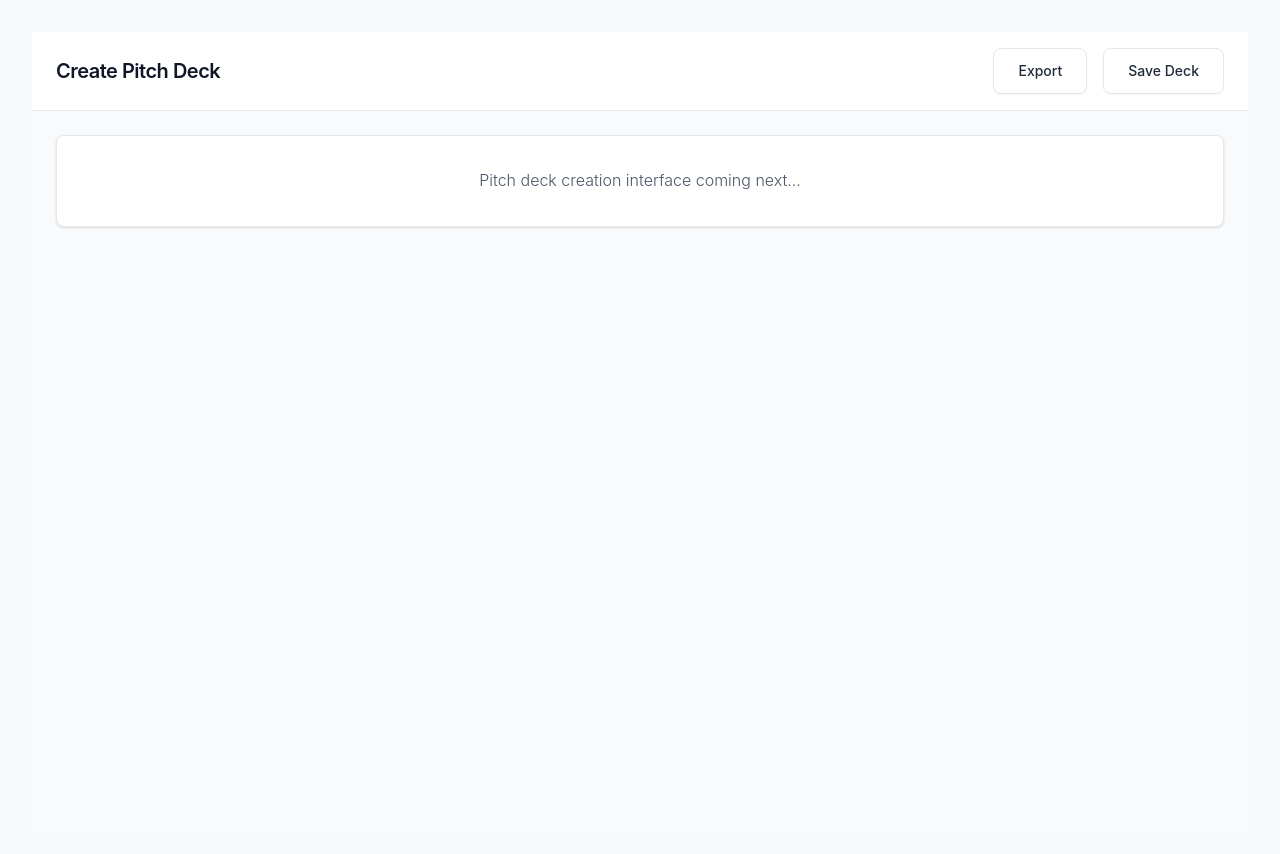
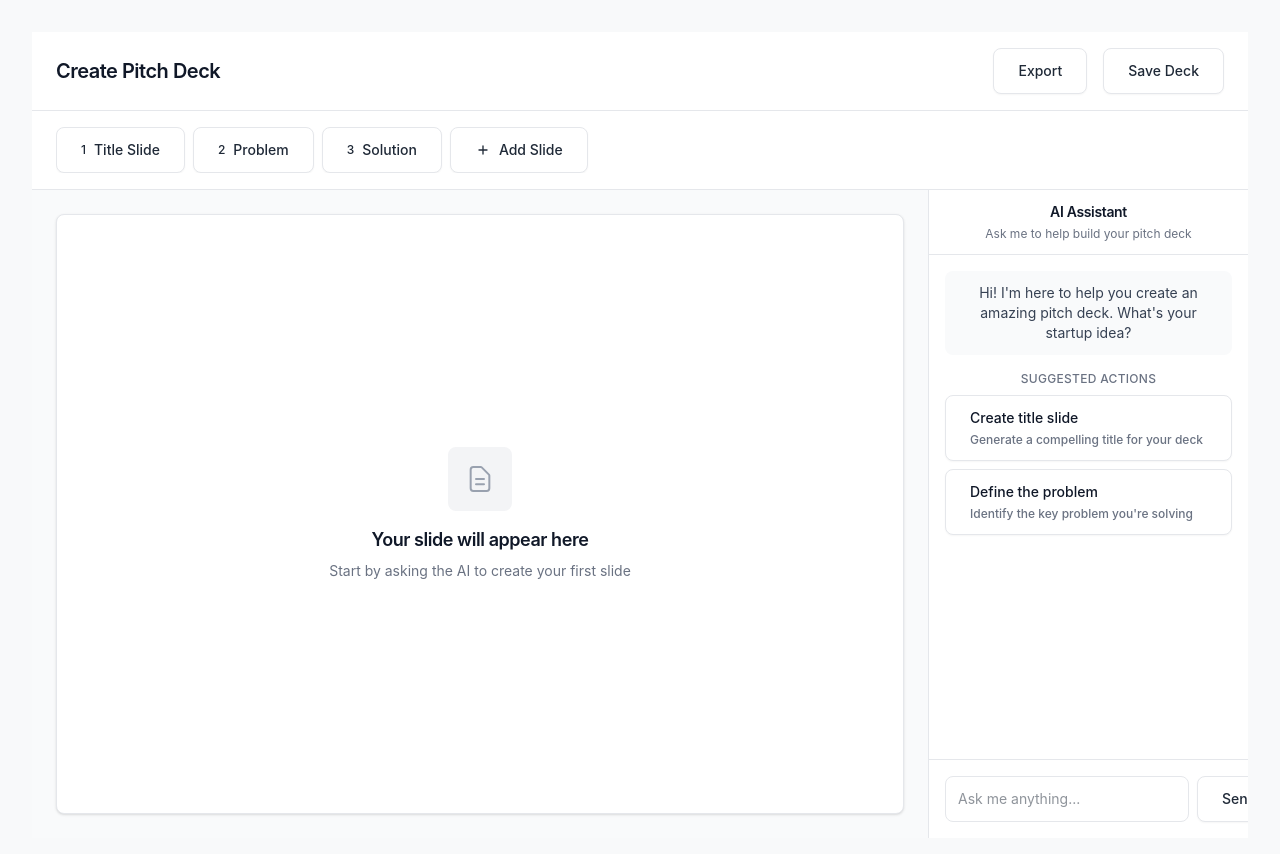
Before and after one commit to RahimMirani/PitchForge, a React (Vite) app in the folder frontend/: page /deck/create in a window 1280 px wide. Shown: the top 854 px of the page. Built offline with nearby package versions, Linux system fonts and the light colour scheme.

Commit message:
Added slide and chat components

```diff
--- a/frontend/src/App.tsx
+++ b/frontend/src/App.tsx
@@ -1,14 +1,26 @@
 import { BrowserRouter as Router, Routes, Route, Navigate } from 'react-router-dom'
 import { Layout } from './components/layout/Layout'
+import { SlideNavigation } from './components/deck/SlideNavigation'
+import { DeckCanvas } from './components/deck/DeckCanvas'
+import { ChatSidebar } from './components/chat/ChatSidebar'
 import './App.css'
 
-// Temporary component - we'll build this properly in next steps
 function DeckCreation() {
   return (
     <Layout title="Create Pitch Deck">
-      <div className="p-6">
-        <div className="bg-white rounded-lg shadow-sm border border-gray-200 p-8">
-          <p className="text-gray-600 font-light">Pitch deck creation interface coming next...</p>
+      <div className="h-[calc(100vh-73px)] flex flex-col">
+        {/* Slide Navigation - Top */}
+        <SlideNavigation />
+
+        {/* Main Content Area - Bottom */}
+        <div className="flex flex-1 overflow-hidden">
+          {/* Deck Canvas - Left */}
+          <div className="flex-1 p-6 flex">
+            <DeckCanvas />
+          </div>
+
+          {/* Chat Sidebar - Right */}
+          <ChatSidebar />
         </div>
       </div>
     </Layout>
--- /dev/null
+++ b/frontend/src/components/chat/ChatSidebar.tsx
@@ -0,0 +1,47 @@
+export function ChatSidebar() {
+  return (
+    <div className="w-80 bg-white border-l border-gray-200 flex flex-col h-full">
+      {/* Chat Header */}
+      <div className="px-4 py-3 border-b border-gray-200">
+        <h3 className="text-sm font-medium text-gray-900">AI Assistant</h3>
+        <p className="text-xs text-gray-500 mt-1">Ask me to help build your pitch deck</p>
+      </div>
+
+      {/* Chat Messages */}
+      <div className="flex-1 p-4 space-y-4 overflow-y-auto">
+        <div className="bg-gray-50 rounded-lg p-3">
+          <p className="text-sm text-gray-700">
+            Hi! I'm here to help you create an amazing pitch deck. What's your startup idea?
+          </p>
+        </div>
+
+        {/* Suggested Actions */}
+        <div className="space-y-2">
+          <p className="text-xs font-medium text-gray-500 uppercase tracking-wide">Suggested actions</p>
+          <button className="w-full text-left p-3 rounded-lg border border-gray-200 hover:border-gray-300 hover:bg-gray-50 transition-colors">
+            <div className="text-sm font-medium text-gray-900">Create title slide</div>
+            <div className="text-xs text-gray-500 mt-1">Generate a compelling title for your deck</div>
+          </button>
+          <button className="w-full text-left p-3 rounded-lg border border-gray-200 hover:border-gray-300 hover:bg-gray-50 transition-colors">
+            <div className="text-sm font-medium text-gray-900">Define the problem</div>
+            <div className="text-xs text-gray-500 mt-1">Identify the key problem you're solving</div>
+          </button>
+        </div>
+      </div>
+
+      {/* Chat Input */}
+      <div className="p-4 border-t border-gray-200">
+        <div className="flex space-x-2">
+          <input
+            type="text"
+            placeholder="Ask me anything..."
+            className="flex-1 px-3 py-2 border border-gray-200 rounded-lg text-sm focus:outline-none focus:ring-2 focus:ring-blue-500 focus:border-transparent"
+          />
+          <button className="px-4 py-2 bg-blue-600 text-white rounded-lg text-sm font-medium hover:bg-blue-700 transition-colors">
+            Send
+          </button>
+        </div>
+      </div>
+    </div>
+  )
+}
--- /dev/null
+++ b/frontend/src/components/deck/DeckCanvas.tsx
@@ -0,0 +1,17 @@
+export function DeckCanvas() {
+  return (
+    <div className="flex-1 bg-white rounded-lg border border-gray-200 shadow-sm">
+      <div className="h-full flex items-center justify-center p-12">
+        <div className="text-center">
+          <div className="w-16 h-16 bg-gray-100 rounded-lg mx-auto mb-4 flex items-center justify-center">
+            <svg className="w-8 h-8 text-gray-400" fill="none" stroke="currentColor" viewBox="0 0 24 24">
+              <path strokeLinecap="round" strokeLinejoin="round" strokeWidth={1.5} d="M9 12h6m-6 4h6m2 5H7a2 2 0 01-2-2V5a2 2 0 012-2h5.586a1 1 0 01.707.293l5.414 5.414a1 1 0 01.293.707V19a2 2 0 01-2 2z" />
+            </svg>
+          </div>
+          <h3 className="text-lg font-medium text-gray-900 mb-2">Your slide will appear here</h3>
+          <p className="text-gray-500 text-sm">Start by asking the AI to create your first slide</p>
+        </div>
+      </div>
+    </div>
+  )
+}
--- /dev/null
+++ b/frontend/src/components/deck/SlideNavigation.tsx
@@ -0,0 +1,43 @@
+interface SlideNavigationProps {
+  slides?: Array<{ id: string; title: string; isActive?: boolean }>;
+}
+
+export function SlideNavigation({ slides = [] }: SlideNavigationProps) {
+  // Mock data for now
+  const mockSlides = slides.length > 0 ? slides : [
+    { id: '1', title: 'Title Slide', isActive: true },
+    { id: '2', title: 'Problem', isActive: false },
+    { id: '3', title: 'Solution', isActive: false },
+  ];
+
+  return (
+    <div className="bg-white border-b border-gray-200 px-6 py-4">
+      <div className="flex items-center space-x-1 overflow-x-auto">
+        <div className="flex space-x-2 min-w-max">
+          {mockSlides.map((slide, index) => (
+            <button
+              key={slide.id}
+              className={`
+                flex items-center space-x-2 px-3 py-2 rounded-lg text-sm transition-colors
+                ${slide.isActive
+                  ? 'bg-blue-50 text-blue-700 border border-blue-200'
+                  : 'text-gray-600 hover:text-gray-900 hover:bg-gray-50'
+                }
+              `}
+            >
+              <span className="text-xs font-medium">{index + 1}</span>
+              <span>{slide.title}</span>
+            </button>
+          ))}
+
+          <button className="flex items-center space-x-2 px-3 py-2 rounded-lg text-sm text-gray-400 hover:text-gray-600 hover:bg-gray-50 border-2 border-dashed border-gray-200 hover:border-gray-300 transition-colors">
+            <svg className="w-4 h-4" fill="none" stroke="currentColor" viewBox="0 0 24 24">
+              <path strokeLinecap="round" strokeLinejoin="round" strokeWidth={2} d="M12 6v6m0 0v6m0-6h6m-6 0H6" />
+            </svg>
+            <span>Add Slide</span>
+          </button>
+        </div>
+      </div>
+    </div>
+  )
+}
```
